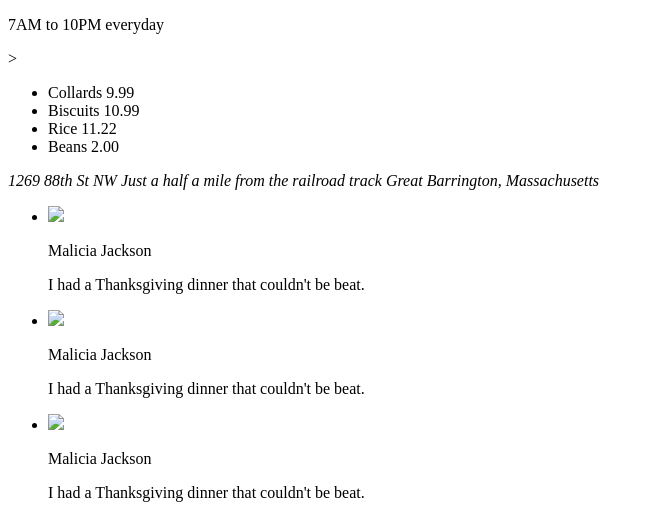
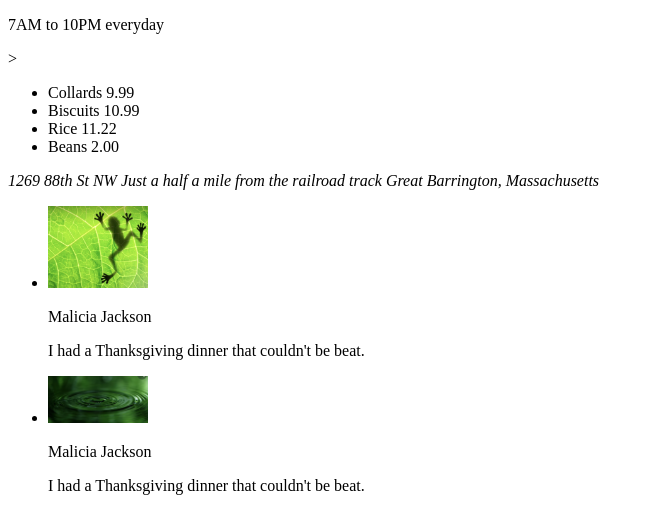
Before and after one commit to jacksonxp/alice-restaurant, a plain HTML site: page index.html in a window 1280 px wide. Shown: the part 270-778 px from the top of the page, without its empty margins (0-654 px from the left). Drawn offline with Linux system fonts and the light colour scheme.

Commit message:
Fixed image links

```diff
--- a/index.html
+++ b/index.html
@@ -68,19 +68,19 @@
 		<div class="Testimonials">
 			<ul>
 				<li class="testimonial">
-					<img src="images/woman.png">
+					<img src="images/frog.png">
 					<p class="name">Malicia Jackson</p>
 					<p>I had a Thanksgiving dinner that couldn't be beat.</p>
 				</li>
 
 				<li class="testimonial">
-					<img src="images/woman.png">
+					<img src="images/drop.png">
 					<p class="name">Malicia Jackson</p>
 					<p>I had a Thanksgiving dinner that couldn't be beat.</p>
 				</li>
 
 				<li class="testimonial">
-					<img src="images/woman.png">
+					<img src="images/bird.png">
 					<p class="name">Malicia Jackson</p>
 					<p>I had a Thanksgiving dinner that couldn't be beat.</p>
 				</li>
```
